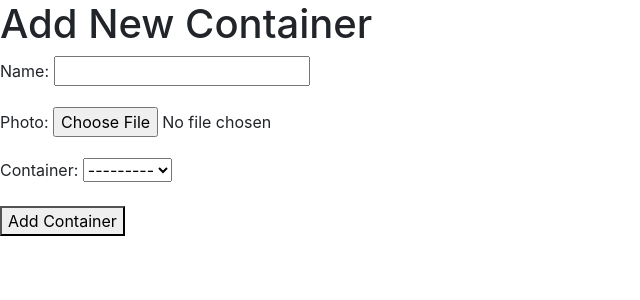
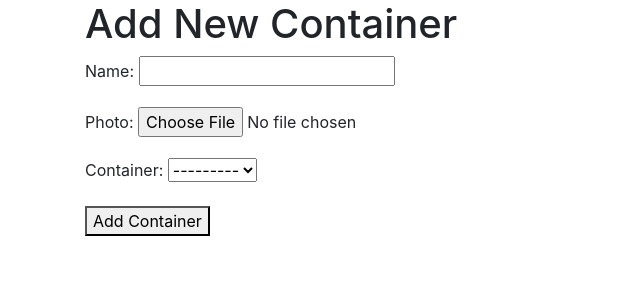
Before and after one commit to tim-fan/hordor, a Django app: page /inventory/container/new/ in a window 1280 px wide. Shown: the top 300 px of the page, without its empty margins (0-640 px from the left). Run offline with Django 3.2, Linux system fonts and the light colour scheme; data that the repository does not hold is empty; some libraries are stand-ins or nearby versions.

Commit message:
Put forms in container divs

```diff
--- a/home_inventory/inventory/templates/inventory/container_update.html
+++ b/home_inventory/inventory/templates/inventory/container_update.html
@@ -1,10 +1,11 @@
 {% extends 'inventory/base.html' %}
 {% block content %}
+<div class="container">
   <h1>Update Container</h1>
   <form method="post" enctype="multipart/form-data">
     {% csrf_token %}
     {{ form.as_p }}
     <button type="submit">Update Container</button>
   </form>
-
+</div>
 {% endblock %}
--- a/home_inventory/inventory/templates/inventory/item_update.html
+++ b/home_inventory/inventory/templates/inventory/item_update.html
@@ -1,10 +1,11 @@
 {% extends 'inventory/base.html' %}
 {% block content %}
+<div class="container">
   <h1>Update Item</h1>
   <form method="post" enctype="multipart/form-data">
     {% csrf_token %}
     {{ form.as_p }}
     <button type="submit">Update Item</button>
   </form>
-
+</div>
 {% endblock %}
--- a/home_inventory/inventory/templates/inventory/new_container.html
+++ b/home_inventory/inventory/templates/inventory/new_container.html
@@ -1,10 +1,11 @@
 {% extends 'inventory/base.html' %}
 {% block content %}
+<div class="container">
   <h1>Add New Container</h1>
   <form method="post" enctype="multipart/form-data">
     {% csrf_token %}
     {{ form.as_p }}
     <button type="submit">Add Container</button>
   </form>
-
+</div>
 {% endblock %}
--- a/home_inventory/inventory/templates/inventory/new_item.html
+++ b/home_inventory/inventory/templates/inventory/new_item.html
@@ -1,10 +1,11 @@
 {% extends 'inventory/base.html' %}
 {% block content %}
+<div class="container">
   <h1>Add New Item</h1>
   <form method="post" enctype="multipart/form-data">
     {% csrf_token %}
     {{ form.as_p }}
     <button type="submit">Add Item</button>
   </form>
-
+</div>
 {% endblock %}
```
Lines whose indentation alone changed are shown as unchanged.
